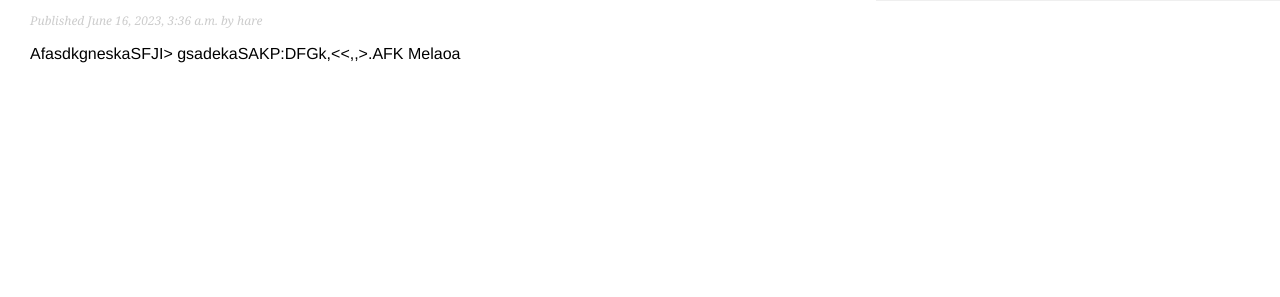
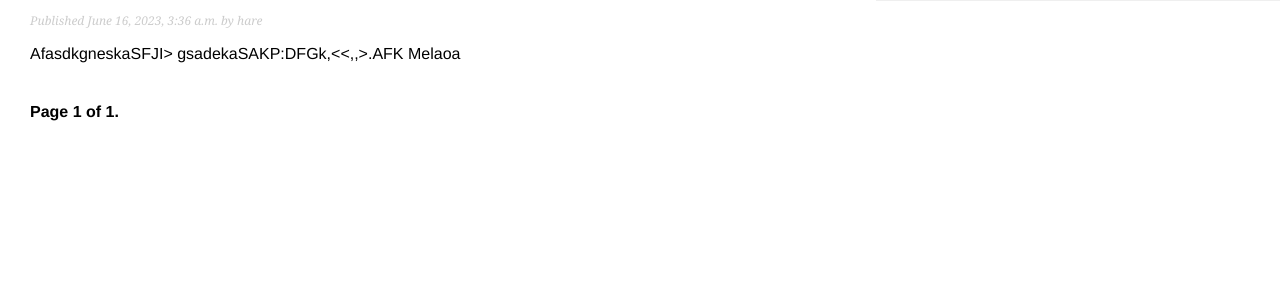
Before and after one commit to Hare1901/my_django_blog, a Django app: page / in a window 1280 px wide. Shown: the part 127-424 px from the top of the page. Run offline with Django 4.2, Linux system fonts and the light colour scheme; data comes from the database, SQL or seed files in the repository.

Commit message:
Добавление постраничной разбивки в представление списка постов

```diff
--- /dev/null
+++ b/blog/templates/blog/paginator.html
@@ -0,0 +1,17 @@
+<div class="pagination">
+ <span class="step-links">
+
+    {% if page.has_previous %}
+        <a href="?page={{ page.previous_page_number }}">Previous</a>
+    {% endif %}
+
+    <span class="current">
+        Page {{ page.number }} of {{ page.paginator.num_pages }}.
+    </span>
+
+     {% if page.has_next %}
+         <a href="?page={{ page.next_page_number }}">Next</a>
+     {% endif %}
+
+ </span>
+</div>
--- a/blog/templates/blog/post/list.html
+++ b/blog/templates/blog/post/list.html
@@ -19,4 +19,5 @@
 
         {{ post.body|truncatewords:30|linebreaks }}
     {% endfor %}
+    {% include 'blog/paginator.html' with page=posts %}
 {% endblock %}
--- a/blog/views.py
+++ b/blog/views.py
@@ -1,5 +1,5 @@
 from django.shortcuts import render, get_object_or_404
-from django.http import Http404
+from django.core.paginator import Paginator
 
 from .models import Post
 
@@ -7,7 +7,11 @@ from .models import Post
 def post_list(request):
 
     # published - созданный нами менеджер
-    posts = Post.published.all()
+    post_list = Post.published.all()
+    # Постраничная разбивка по 3 поста на страницу
+    paginator = Paginator(post_list, 3)
+    page_number = request.GET.get('page', 1)
+    posts = paginator.page(page_number)
     return render(
         request,
         'blog/post/list.html',
```
